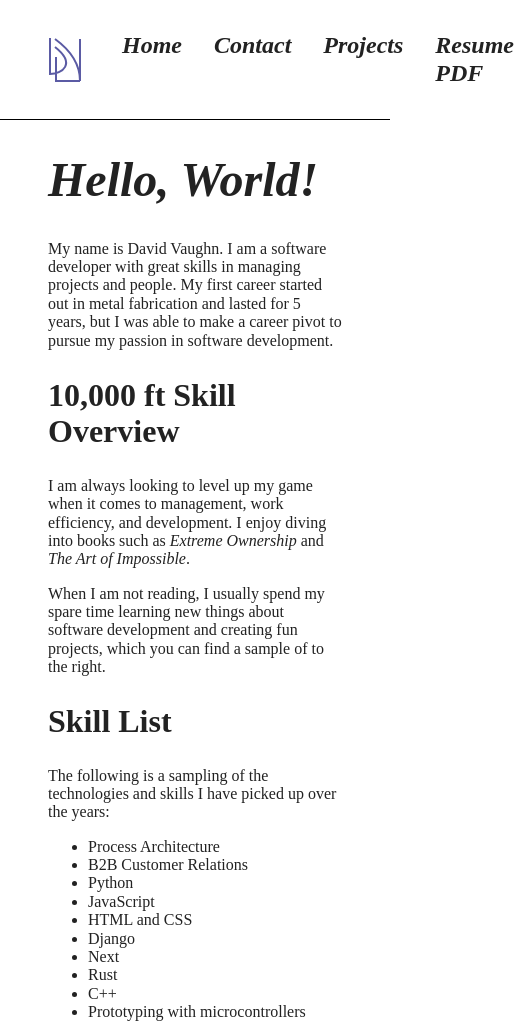
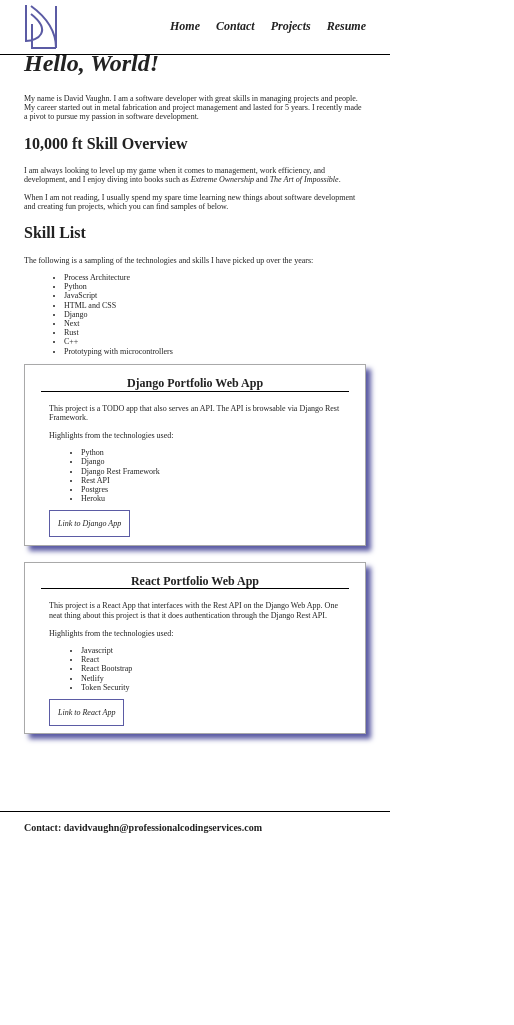
Before and after one commit to letusgitcommit/static-portfolio-site, a website built with Parcel: page index.html in a window 390 px wide. Shown: the top 1025 px of the page, 514 px wide, since content can reach past the window. After the commit the page ends 844 px from the top, so only its background shows below. Built offline with nearby package versions, Linux system fonts and the light colour scheme; a web font is replaced by a local one.

Commit message:
Added easter egg. Made site responsive. Did small edits on content.

```diff
--- a/css/main.css
+++ b/css/main.css
@@ -11,10 +11,16 @@
    Base styles: opinionated defaults
    ========================================================================== */
 
+* {
+  /*border: solid red 1px;*/
+}
+
 html {
   color: #222;
-  font-size: 1em;
+  font-size: 16px;
   line-height: 1.4;
+  box-sizing: border-box;
+  font-family: 'Lora', serif;
 }
 
 /*
@@ -101,19 +107,52 @@ textarea {
   src: url(https://fonts.gstatic.com/s/lora/v32/0QI6MX1D_JOuGQbT0gvTJPa787weuxJBkq0.woff2) format('woff2');
 }
 
+@font-face {
+  font-family: 'Lora';
+  font-style: normal;
+  font-weight: 500;
+  src: url(https://fonts.gstatic.com/s/lora/v32/0QI6MX1D_JOuGQbT0gvTJPa787wsuxJBkq0.woff2) format('woff2');
+}
+
 .container {
   padding-left: 3rem;
   padding-right: 3rem;
 }
 
 header {
+  position: fixed;
+  top: 0;
+  left: 0;
+  width: 100vw;
+  background-color: white;
   padding-top: .5rem;
   padding-bottom: .5rem;
   border-bottom: solid black 1px;
-  font-family: 'Lora', serif;
   font-size: 1.5rem;
   font-weight: bold;
   font-style: italic;
+}
+
+footer {
+  position: fixed;
+  height: 4rem;
+  width: 100vw;
+  bottom: 0;
+  left: 0;
+  border-top: solid black 1px;
+  background-color: white;
+}
+
+#signature {
+  margin-left: 3rem;
+}
+
+#easter-egg {
+  margin-left: 3rem;
+}
+
+nav {
+  margin-right: 3rem;
 }
 
 nav li {
@@ -139,6 +178,7 @@ main {
   grid-template-rows: auto;
   grid-template-columns: 10fr 9fr;
   grid-column-gap: 2rem;
+  margin: 100px 0;
 }
 
 main h2 {
@@ -165,16 +205,82 @@ main h2 {
   width: auto;
   border: solid darkgray 1px;
   box-shadow: #5b5ba4 5px 5px 5px;
+  padding: 0 2rem 2rem 2rem;
 }
 
 .card .header {
   border-bottom: solid black 1px;
   text-align: center;
+  font-size: 1.5rem;
 }
 
 .card .content {
   margin: 0 1rem;
 }
+
+.project-link-wrapper {
+  margin-left: 1rem;
+  margin-right: 1rem;
+  margin-top: 2rem;
+}
+
+.project-link {
+  font-size: 1rem;
+  border: solid 1px #5b5ba4;
+  padding: 1rem;
+  font-style: italic;
+}
+
+.project-link:hover {
+  background-color: lightgrey;
+}
+
+.email {
+  font-size: 1.25rem;
+  font-weight: bold;
+  margin-left: 3rem;
+}
+
+.description-on-flex {
+  display: none;
+}
+
+@media screen and (max-width: 900px) {
+  html {
+    font-size: 12px;
+  }
+
+  main {
+    margin: 75px 0;
+  }
+}
+
+@media screen and (max-width: 760px) {
+  main {
+    display: flex;
+    flex-direction: column;
+  }
+
+  .description-on-flex {
+    display: inline;
+  }
+
+  .description-on-grid {
+    display: none;
+  }
+}
+
+@media screen and (max-width: 500px) {
+  html {
+    font-size: 8px
+  }
+
+  main {
+    margin: 50px 0;
+  }
+
+}
+
 
 /* ==========================================================================
    Helper classes
@@ -200,6 +306,10 @@ a {
 a:visited {
   text-decoration: none;
   color: inherit;
+}
+
+.display-none {
+  display: none;
 }
 
 /*
--- a/index.html
+++ b/index.html
@@ -14,10 +14,18 @@
 </head>
 
 <body>
-  <header class="flex justify-between align-center container">
-    <div>
+  <header class="flex justify-between align-center">
+    <div id="signature">
       <svg width="34" height="46" viewBox="0 0 17 23" fill="none" xmlns="http://www.w3.org/2000/svg">
         <path d="M1 0.5V18.5C7 18.5 14.3019 13.5 3.5 5M4 10V22H16M16 22C16 11.5 9 5 3.5 1M16 22V1" stroke="#5b5ba4"/>
+      </svg>
+    </div>
+    <div id="easter-egg" class="display-none">
+      <svg width="24" height="34" viewBox="0 0 12 17" fill="none" xmlns="http://www.w3.org/2000/svg">
+        <path d="M11.5 11C11.5 11.7223 11.3577 12.4375 11.0813 13.1048C10.8049 13.772 10.3998 14.3784 9.88909 14.8891C9.37836 15.3998 8.77205 15.8049 8.10476 16.0813C7.43747 16.3577 6.72227 16.5 6 16.5C5.27773 16.5 4.56253 16.3577 3.89524 16.0813C3.22795 15.8049 2.62163 15.3998 2.11091 14.8891C1.60019 14.3784 1.19506 13.772 0.918662 13.1048C0.642262 12.4375 0.5 11.7223 0.5 11" stroke="black"/>
+        <path d="M0.5 11C0.5 2.6 4.33333 0.5 6 0.5C7.66667 0.5 11.5 2.6 11.5 11" stroke="black"/>
+        <circle cx="4" cy="13" r="1" fill="#D9D9D9"/>
+        <circle cx="8.5" cy="7.5" r="1.5" fill="#D9D9D9"/>
       </svg>
     </div>
     <nav>
@@ -25,7 +33,7 @@
         <li><a href="#">Home</a></li>
         <li><a href="https://linkedin.com/in/davidvaughn006">Contact</a></li>
         <li><a href="https://github.com/letusgitcommit?tab=repositories">Projects</a></li>
-        <li><a>Resume PDF</a></li>
+        <li><a href="/David%20Vaughn%20Resume.pdf">Resume</a></li>
       </ul>
     </nav>
   </header>
@@ -35,21 +43,21 @@
       <h1 class="section-header">Hello, World!</h1>
       <p>
         My name is David Vaughn. I am a software developer with great skills in
-        managing projects and people. My first career started out in metal fabrication
-        and lasted for 5 years, but I was able to make a career pivot to pursue my
+        managing projects and people. My career started out in metal fabrication and project management
+        and lasted for 5 years. I recently made a pivot to pursue my
         passion in software development.
       </p>
 
       <h2>10,000 ft Skill Overview</h2>
       <p>
         I am always looking to level up my game when it comes to management, work efficiency,
-        and development. I enjoy diving into books such as <em>Extreme Ownership</em>
+        and development, and I enjoy diving into books such as <em>Extreme Ownership</em>
         and <em>The Art of Impossible</em>.
       </p>
       <p>
         When I am not reading, I usually spend my
         spare time learning new things about software development and creating fun projects,
-        which you can find a sample of to the right.
+        which you can find samples of <span class="description-on-grid">to the right.</span><span class="description-on-flex">below.</span>
       </p>
 
       <h2>Skill List</h2>
@@ -59,7 +67,6 @@
       </p>
       <ul>
         <li>Process Architecture</li>
-        <li>B2B Customer Relations</li>
         <li>Python</li>
         <li>JavaScript</li>
         <li>HTML and CSS</li>
@@ -75,6 +82,7 @@
       <div class="card-container">
 
         <div class="card">
+          <div>
             <h3 class="header">
               Django Portfolio Web App
             </h3>
@@ -86,14 +94,21 @@
               Highlights from the technologies used:
             </p>
             <ul>
+              <li>Python</li>
               <li>Django</li>
               <li>Django Rest Framework</li>
+              <li>Rest API</li>
               <li>Postgres</li>
               <li>Heroku</li>
             </ul>
           </div>
+          <div class="project-link-wrapper">
+            <a href="https://www.professionalcodingservices.com/" class="project-link">Link to Django App</a>
+          </div>
+        </div>
 
         <div class="card">
+          <div>
             <h3 class="header">
               React Portfolio Web App
             </h3>
@@ -106,19 +121,26 @@
               Highlights from the technologies used:
             </p>
             <ul>
+              <li>Javascript</li>
               <li>React</li>
               <li>React Bootstrap</li>
               <li>Netlify</li>
-            <li>Rest API</li>
+              <li>Token Security</li>
             </ul>
+          </div>
+          <div class="project-link-wrapper">
+            <a href="https://react-app.professionalcodingservices.com/" class="project-link">Link to React App</a>
+          </div>
         </div>
 
       </div>
     </section>
   </main>
 
-  <footer>
-
+  <footer class="flex align-center">
+    <p class="email">
+      Contact: <a href="mailto:DavidVaughn@professionalcodingservices.com">davidvaughn@professionalcodingservices.com</a>
+    </p>
   </footer>
 
 
--- a/js/main.js
+++ b/js/main.js
@@ -0,0 +1,15 @@
+const sig = document.getElementById("signature")
+const egg = document.getElementById("easter-egg")
+
+function hideSig() {
+  sig.classList.add("display-none");
+  egg.classList.remove("display-none");
+}
+
+function hideEgg() {
+  egg.classList.add("display-none");
+  sig.classList.remove("display-none");
+}
+
+sig.onclick = hideSig;
+egg.onclick = hideEgg;
```
Lines whose indentation alone changed are shown as unchanged.
